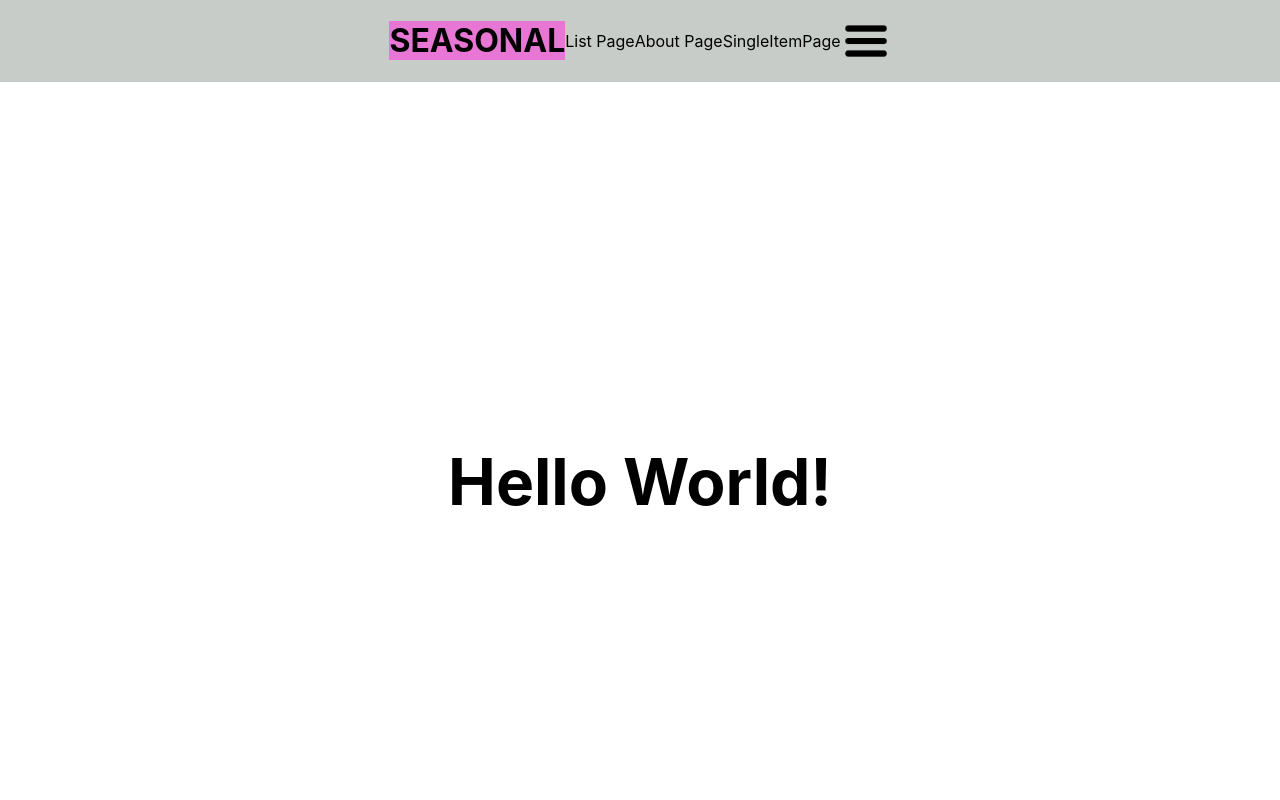
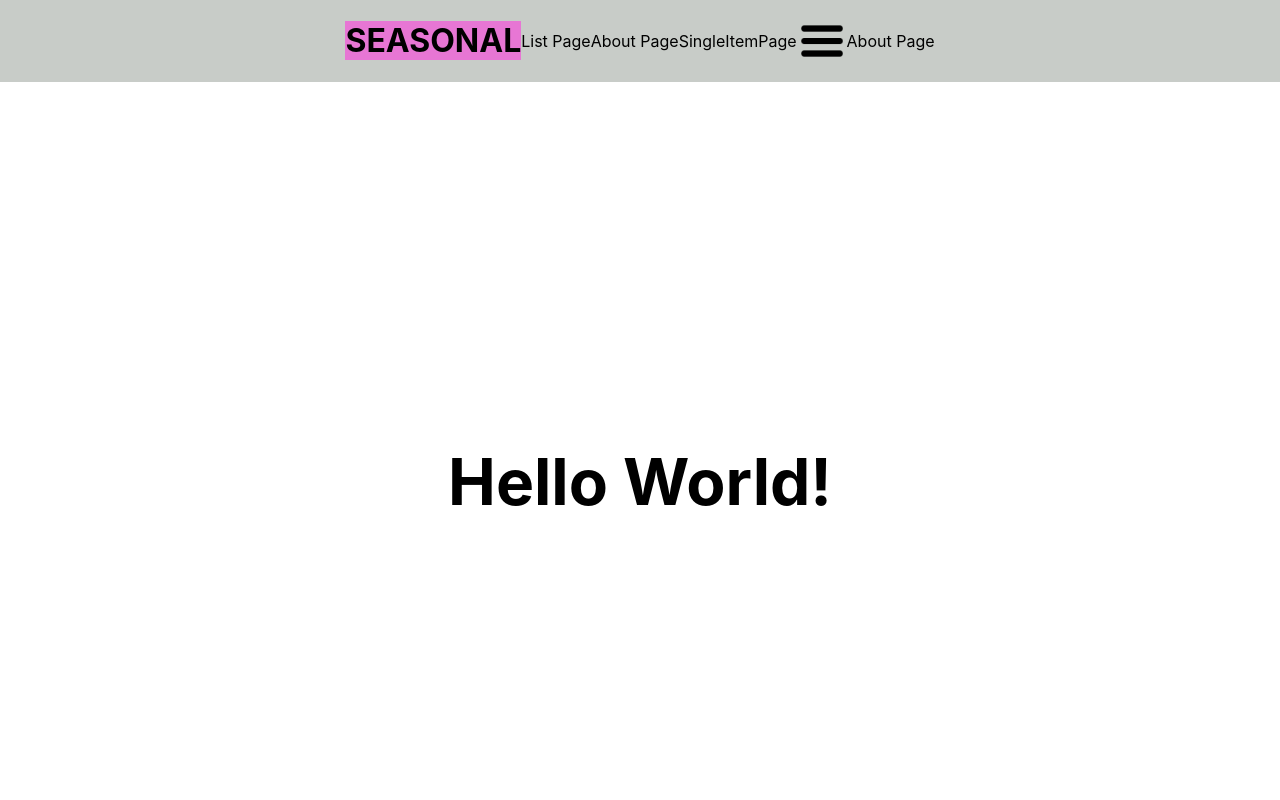
Before and after one commit to SchoolOfCode/final-project_front-end-12, a Next.js app in the folder seasonal/: page / in a window 1280 px wide. Shown: the top 800 px of the page. Built offline with nearby package versions, Linux system fonts and the light colour scheme.

Commit message:
testing burger menu options - need to write state

```diff
--- a/seasonal/components/burgerMenu.js
+++ b/seasonal/components/burgerMenu.js
@@ -1,14 +1,23 @@
 import React from "react";
 import styles from '../styles/burgerMenu.module.css';
-import Image from 'next/image'
+import Image from 'next/image';
+import Link from 'next/link';
 
 export function BurgerMenu() {
 
   return(
     //icon for burger menu
     //onClick, (toggles state to display: dropdown menu)
-    <Image src='/burgerMenu.png' className={styles.menu} alt='burger menu' height={50} width={50} />
+    //
 
-    //dropdown menu contains links to other pages
+    <>
+      <Image src='/burgerMenu.png' className={styles.menu} alt='burger menu' height={50} width={50} />
+
+      <div className={styles.dropdown}>
+        <Link href="/aboutPage/aboutPage">About Page</Link>
+      </div>
+    {/* dropdown div should be rendered when the burger button is toggled.
+    This requires */}
+    </>
   )
 };
--- a/seasonal/components/navbar.js
+++ b/seasonal/components/navbar.js
@@ -7,6 +7,7 @@ import React from 'react';
 import styles from '../styles/navbar.module.css'
 import { BurgerMenu } from './burgerMenu.js';
 import Link from 'next/link'
+
 
 export function NavBar() {
 
```
